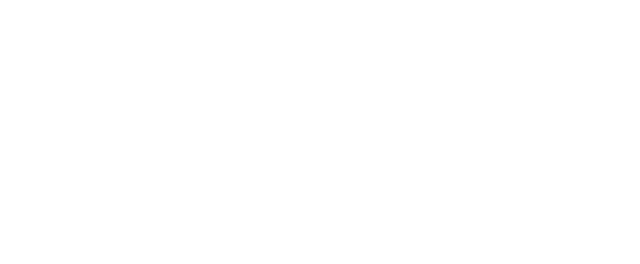
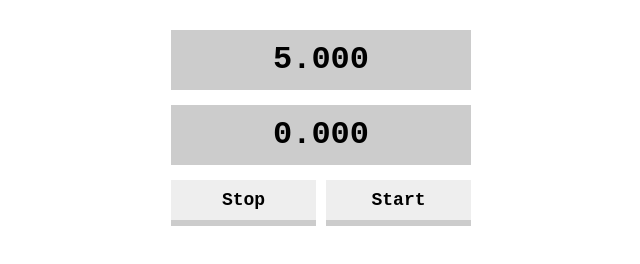
Before and after one commit to wai-doi/five-seconds-game, a plain HTML site: page index.html in a window 1280 px wide. Shown: the whole page, without its empty margins (319-959 px from the left). Drawn offline with Linux system fonts and the light colour scheme.

Commit message:
add style

```diff
--- a/css/styles.css
+++ b/css/styles.css
@@ -0,0 +1,33 @@
+.container{
+  font-family: 'Courier New', sans-serif;
+  width: 300px;
+  margin: 30px auto 0;
+  text-align: center;
+  font-weight: bold;
+}
+
+#target, #result{
+  font-size: 32px;
+  margin-bottom: 15px;
+  background: #ccc;
+  height: 60px;
+  line-height: 60px;
+}
+
+#start{
+  float: right;
+}
+
+#stop{
+  float: left;
+}
+
+#start, #stop{
+  cursor: pointer;
+  font-size: 18px;
+  width: 145px;
+  background: #eee;
+  height: 40px;
+  line-height: 40px;
+  box-shadow: 0 6px 0 #ccc;
+}
--- a/index.html
+++ b/index.html
@@ -3,8 +3,24 @@
 <head>
   <meta charset="utf-8">
   <title>5 seconds!</title>
+  <link rel="stylesheet" href="css/styles.css">
 </head>
 <head>
-
+  <div class="container">
+    <div id="target">
+      5.000
+    </div>
+    <div id="result">
+      0.000
+    </div>
+    <div class="buttons">
+      <div id="start">
+        Start
+      </div>
+      <div id="stop">
+        Stop
+      </div>
+    </div>
+  </div>
 </head>
 </html>
```
